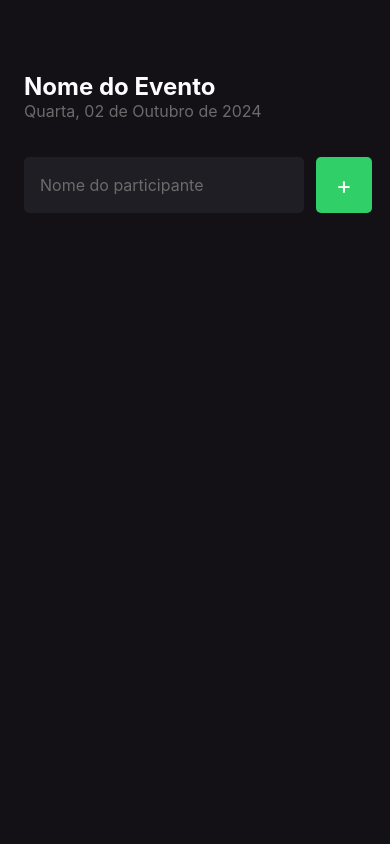
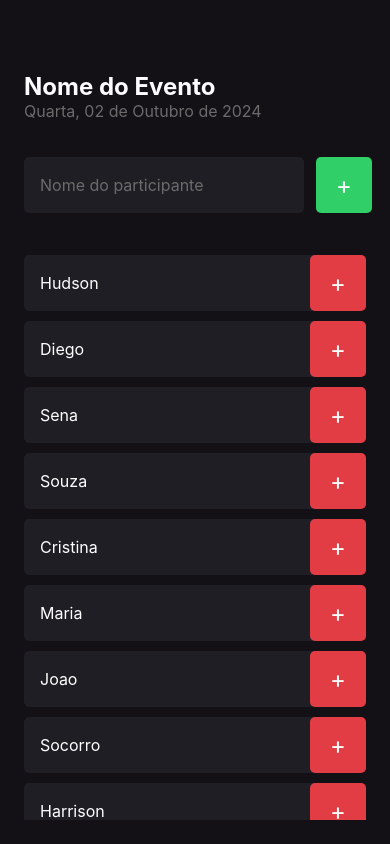
Before and after one commit to HudsonSena/react-natiive-rocketseat, a React Native app in the folder sena-app001/: screen / in a window 390 px wide. Built offline with nearby package versions, Linux system fonts and the light colour scheme.

Commit message:
update functions

```diff
--- a/sena-app001/App.tsx
+++ b/sena-app001/App.tsx
@@ -1,5 +1,11 @@
+import { StatusBar } from "react-native";
 import { Home } from "./src/screens/Home";
 
 export default function App() {
-  return <Home />;
+  return (
+    <>
+      <StatusBar translucent />
+      <Home />
+    </>
+  );
 }
--- /dev/null
+++ b/sena-app001/src/components/Participant/index.tsx
@@ -0,0 +1,18 @@
+import { Text, TouchableOpacity, View } from "react-native";
+import { styles } from "./styles";
+
+type Props = {
+  name: string;
+  onRemove: () => void;
+};
+
+export function Participant({ name, onRemove }: Props) {
+  return (
+    <View style={styles.container}>
+      <Text style={styles.name}>{name}</Text>
+      <TouchableOpacity style={styles.button} onPress={onRemove}>
+        <Text style={styles.buttonText}>+</Text>
+      </TouchableOpacity>
+    </View>
+  );
+}
--- /dev/null
+++ b/sena-app001/src/components/Participant/styles.ts
@@ -0,0 +1,30 @@
+import { StyleSheet } from "react-native";
+
+export const styles = StyleSheet.create({
+  container: {
+    width: "100%",
+    backgroundColor: "#1f1e25",
+    flexDirection: "row",
+    alignItems: "center",
+    borderRadius: 5,
+    marginBottom: 10,
+  },
+  name: {
+    flex: 1,
+    color: "#fff",
+    fontSize: 16,
+    marginLeft: 16,
+  },
+  buttonText: {
+    color: "#ffffff",
+    fontSize: 24,
+  },
+  button: {
+    width: 56,
+    height: 56,
+    borderRadius: 5,
+    backgroundColor: "#e23c44",
+    alignItems: "center",
+    justifyContent: "center",
+  },
+});
--- a/sena-app001/src/screens/Home/index.tsx
+++ b/sena-app001/src/screens/Home/index.tsx
@@ -1,8 +1,45 @@
-import { Text, TextInput, TouchableOpacity, View } from "react-native";
+import {
+  Alert,
+  FlatList,
+  Text,
+  TextInput,
+  TouchableOpacity,
+  View,
+} from "react-native";
 import { styles } from "./styles";
+import { Participant } from "../../components/Participant";
 
 export function Home() {
-  function handleParticipantAdd() {}
+  const participants = [
+    "Hudson",
+    "Diego",
+    "Sena",
+    "Souza",
+    "Cristina",
+    "Maria",
+    "Joao",
+    "Socorro",
+    "Harrison",
+    "Corró",
+  ];
+
+  function handleParticipantAdd() {
+    if (participants.includes("Sena")) {
+      return Alert.alert("Participante ja existe");
+    }
+  }
+  function handleParticipantRemove(name: string) {
+    Alert.alert("Remover", `Deseja remover ${name}?`, [
+      {
+        text: "Sim",
+        onPress: () => Alert.alert("Deletado"),
+      },
+      {
+        text: "Não",
+        style: "cancel",
+      },
+    ]);
+  }
   return (
     <View style={styles.container}>
       <Text style={styles.eventName}>Nome do Evento</Text>
@@ -19,6 +56,20 @@ export function Home() {
           <Text style={styles.buttonText}>+</Text>
         </TouchableOpacity>
       </View>
+      <FlatList
+        data={participants}
+        keyExtractor={(item) => item}
+        renderItem={({ item }) => (
+          <Participant
+            key={item}
+            name={item}
+            onRemove={() => handleParticipantRemove(item)}
+          />
+        )}
+        ListEmptyComponent={() => (
+          <Text style={styles.listEmptytext}>Ninguem esta no evento</Text>
+        )}
+      />
     </View>
   );
 }
--- a/sena-app001/src/screens/Home/styles.ts
+++ b/sena-app001/src/screens/Home/styles.ts
@@ -44,4 +44,9 @@ export const styles = StyleSheet.create({
     marginTop: 36,
     marginBottom: 42,
   },
+  listEmptytext: {
+    color: "#fff",
+    fontSize: 14,
+    textAlign: "center",
+  },
 });
```
